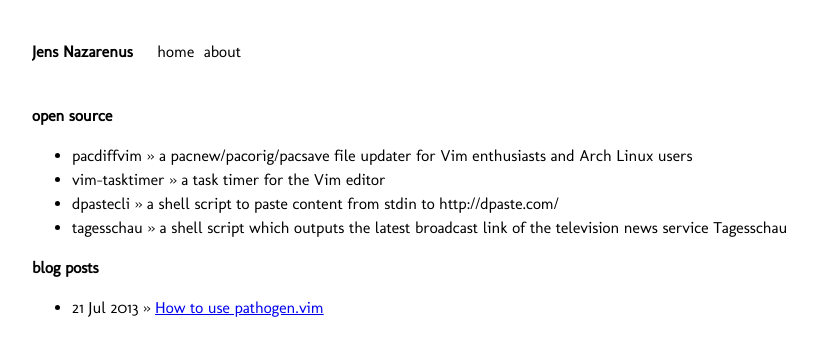
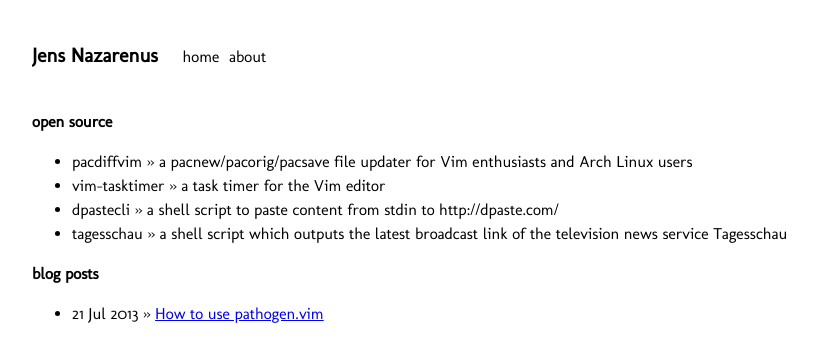
Before and after one commit to jens-na/jens-na.github.io, a Jekyll site: the page built from index.html, in a window 1280 px wide. Shown: the top 362 px of the page, without its empty margins (208-1025 px from the left). Built offline with Jekyll 4.4.1, drawn with Linux system fonts in a browser that asks for light colours.

Commit message:
added css

```diff
--- a/css/style.css
+++ b/css/style.css
@@ -19,6 +19,7 @@ body {
     color: #000000;
     text-decoration: none;
     font-weight: bold;
+    font-size: 20px;
     margin-right: 20px;
   }
 
@@ -34,6 +35,7 @@ body {
 
   .container .title a.nav:hover {
     color: #000000;
+    border-bottom: 2px solid #B3272C;
   }
 
 .footer {
```
